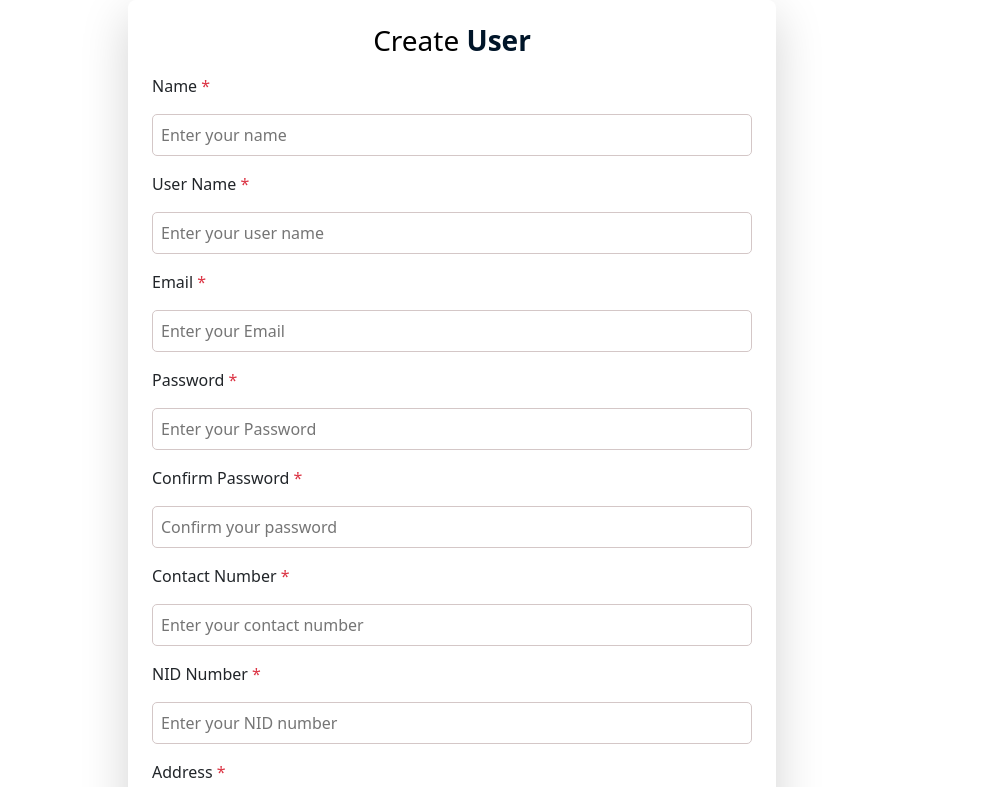
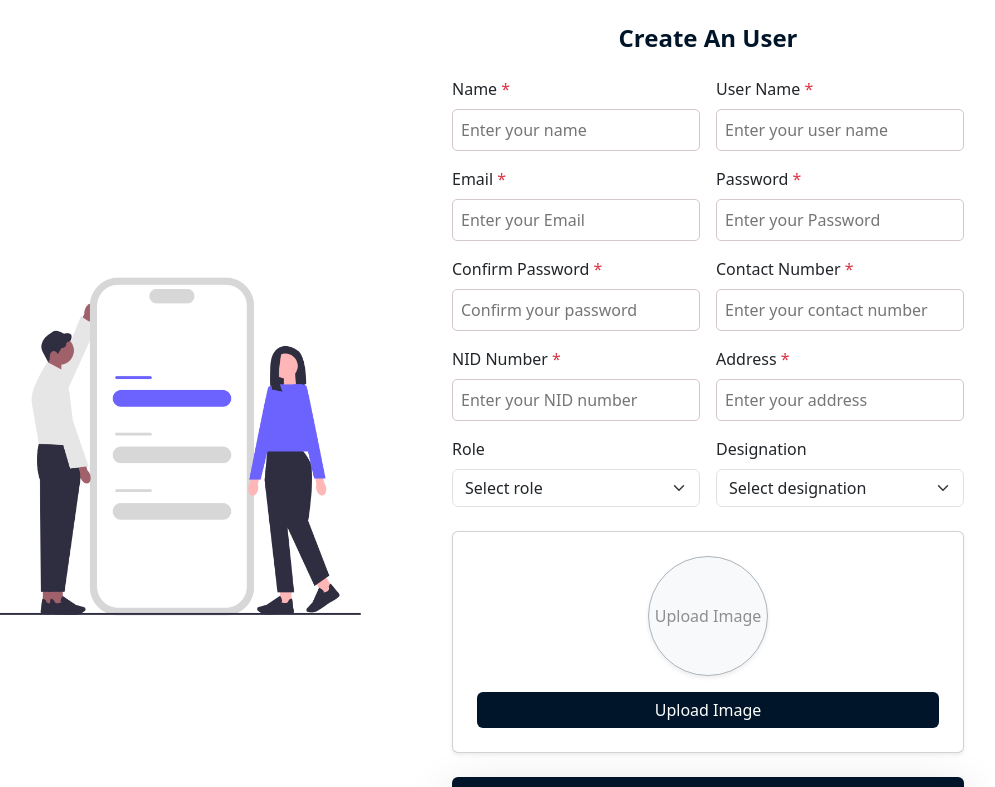
Before and after one commit to majbaulhoque/Hospital-Management-Systemstem, a React (Vite) app: page /create-user in a window 1280 px wide. Shown: the top 787 px of the page, without its empty margins (188-1183 px from the left). Built offline with nearby package versions, Linux system fonts and the light colour scheme.

Commit message:
modified create user

```diff
--- a/src/Component/CreateUser/CreateUserForm.jsx
+++ b/src/Component/CreateUser/CreateUserForm.jsx
@@ -2,6 +2,7 @@ import { useState } from "react";
 import "../../assets/styles/form/index.css";
 import Form from "react-bootstrap/Form";
 import { Button, Card } from "react-bootstrap";
+import { Link } from "react-router-dom";
 
 const CreateUserForm = () => {
   const [image, setImage] = useState(null);
@@ -28,22 +29,24 @@ const CreateUserForm = () => {
   };
 
   return (
-    <div className="d-flex  container justify-content-center align-items-center">
-      <div className=" p-4 shadow-lg rounded-3 ">
-        <h3 className="text-center mb-3 text-black">
-          Create <span className="custom-text-main fw-bold">User</span>
-        </h3>
+    <div className="d-flex flex-lg-row flex-column container justify-content-center align-items-center">
+      <img className="custom-big-form-width" src="/images/create-user.png" alt="" />
+    <div className="p-4  rounded-3">
+      <h4 className="text-center mb-4 custom-text-main fw-bold">
+        Create An<span className=" "> User</span>
+      </h4>
       {/* form */}
-        <form className="addUserForm    d-flex justify-content-center align-items-center">
-          <div className=" d-flex custom-big-form-width  flex-wrap justify-content-center  flex-column gap-3 ">
+      <form className="addUserForm d-flex justify-content-center align-items-center">
+        <div className="custom-big-form-width">
+          <div className="row g-3">
             {/* name */}
-            <div className="d-flex flex-column gap-3  ">
+            <div className="col-md-6">
+              <div className="d-flex flex-column gap-2">
                 <label htmlFor="name">
                   Name <span className="text-danger">*</span>
                 </label>
                 <input
                   type="text"
-                // custom css included
                   className="form-control-custom"
                   id="name"
                   name="name"
@@ -51,14 +54,15 @@ const CreateUserForm = () => {
                   placeholder="Enter your name"
                 />
               </div>
+            </div>
             {/* user name */}
-            <div className="d-flex flex-column gap-3  ">
+            <div className="col-md-6">
+              <div className="d-flex flex-column gap-2">
                 <label htmlFor="userName">
                   User Name <span className="text-danger">*</span>
                 </label>
                 <input
                   type="text"
-                // custom css included
                   className="form-control-custom"
                   id="userName"
                   name="userName"
@@ -66,14 +70,15 @@ const CreateUserForm = () => {
                   placeholder="Enter your user name"
                 />
               </div>
+            </div>
             {/* email */}
-            <div className="d-flex flex-column gap-3  ">
+            <div className="col-md-6">
+              <div className="d-flex flex-column gap-2">
                 <label htmlFor="email">
                   Email <span className="text-danger">*</span>
                 </label>
                 <input
                   type="email"
-                // custom css included
                   className="form-control-custom"
                   id="email"
                   name="email"
@@ -81,15 +86,15 @@ const CreateUserForm = () => {
                   placeholder="Enter your Email"
                 />
               </div>
+            </div>
             {/* password */}
-            <div className="d-flex flex-column gap-3  ">
-              <label htmlFor="Password">
+            <div className="col-md-6">
+              <div className="d-flex flex-column gap-2">
+                <label htmlFor="password">
                   Password <span className="text-danger">*</span>
                 </label>
-
                 <input
                   type="password"
-                // custom css included
                   className="form-control-custom"
                   id="password"
                   name="password"
@@ -97,14 +102,15 @@ const CreateUserForm = () => {
                   placeholder="Enter your Password"
                 />
               </div>
+            </div>
             {/* confirm password */}
-            <div className="d-flex flex-column gap-3  ">
+            <div className="col-md-6">
+              <div className="d-flex flex-column gap-2">
                 <label htmlFor="confirmPassword">
                   Confirm Password <span className="text-danger">*</span>
                 </label>
                 <input
-                type="confirmPassword"
-                // custom css included
+                  type="password"
                   className="form-control-custom"
                   id="confirmPassword"
                   name="confirmPassword"
@@ -112,14 +118,15 @@ const CreateUserForm = () => {
                   placeholder="Confirm your password"
                 />
               </div>
-            {/* Contact no */}
-            <div className="d-flex flex-column gap-3  ">
+            </div>
+            {/* contact number */}
+            <div className="col-md-6">
+              <div className="d-flex flex-column gap-2">
                 <label htmlFor="contactNumber">
                   Contact Number <span className="text-danger">*</span>
                 </label>
                 <input
                   type="number"
-                // custom css included
                   className="form-control-custom"
                   id="contactNumber"
                   name="contactNumber"
@@ -127,14 +134,15 @@ const CreateUserForm = () => {
                   placeholder="Enter your contact number"
                 />
               </div>
-            {/* NID no */}
-            <div className="d-flex flex-column gap-3  ">
+            </div>
+            {/* NID number */}
+            <div className="col-md-6">
+              <div className="d-flex flex-column gap-2">
                 <label htmlFor="nidNumber">
                   NID Number <span className="text-danger">*</span>
                 </label>
                 <input
                   type="number"
-                // custom css included
                   className="form-control-custom"
                   id="nidNumber"
                   name="nidNumber"
@@ -142,14 +150,15 @@ const CreateUserForm = () => {
                   placeholder="Enter your NID number"
                 />
               </div>
-            {/* Address */}
-            <div className="d-flex flex-column gap-3  ">
+            </div>
+            {/* address */}
+            <div className="col-md-6">
+              <div className="d-flex flex-column gap-2">
                 <label htmlFor="address">
                   Address <span className="text-danger">*</span>
                 </label>
                 <input
                   type="text"
-                // custom css included
                   className="form-control-custom"
                   id="address"
                   name="address"
@@ -157,19 +166,23 @@ const CreateUserForm = () => {
                   placeholder="Enter your address"
                 />
               </div>
+            </div>
             {/* role */}
-            <div className="d-flex flex-column gap-3  ">
-              <label htmlFor="">Role</label>
+            <div className="col-md-6">
+              <div className="d-flex flex-column gap-2">
+                <label htmlFor="role">Role</label>
                 <Form.Select aria-label="Default select example">
-                <option>Select role</option>
+                  <option >Select role</option>
                   <option value="user">User</option>
                   <option value="admin">Admin</option>
                 </Form.Select>
               </div>
+            </div>
             {/* designation */}
-            <div className="d-flex flex-column gap-3  ">
-              <label htmlFor="">Designation</label>
-              <Form.Select aria-label="Default select example">
+            <div className="col-md-6">
+              <div className="d-flex flex-column gap-2">
+                <label htmlFor="designation">Designation</label>
+                <Form.Select required={true} aria-label="Default select example">
                   <option>Select designation</option>
                   <option value="doctor">Doctor</option>
                   <option value="nurse">Nurse</option>
@@ -179,14 +192,13 @@ const CreateUserForm = () => {
                   <option value="testOperator">Test operator</option>
                 </Form.Select>
               </div>
+            </div>
+          </div>
           {/* image upload */}
-            <Card className="p-4 mb-4 shadow-sm">
+          <Card className="p-2 mb-4 mt-4 shadow-sm">
             <Card.Body>
               <Form.Group className="mb-3">
-                  <Form.Label
-                    htmlFor="imageUpload"
-                    className="d-block text-center"
-                  >
+                <Form.Label htmlFor="imageUpload" className="d-block text-center">
                   {previewUrl ? (
                     <img
                       src={previewUrl}
@@ -200,8 +212,8 @@ const CreateUserForm = () => {
                     />
                   ) : (
                     <div
-                        className="image-placeholder ms-auto me-auto d-flex align-items-center justify-content-center bg-light  rounded-circle border border-dark-subtle shadow-sm"
-                        style={{ width: "150px", height: "150px" }}
+                      className="image-placeholder ms-auto me-auto d-flex align-items-center justify-content-center bg-light rounded-circle border border-dark-subtle shadow-sm"
+                      style={{ width: "120px", height: "120px" }}
                     >
                       <span className="text-muted text-body-tertiary">
                         Upload Image
@@ -212,6 +224,7 @@ const CreateUserForm = () => {
                 <Form.Control
                   type="file"
                   id="imageUpload"
+                  required={true}
                   onChange={handleImageUpload}
                   className="d-none"
                 />
@@ -240,7 +253,7 @@ const CreateUserForm = () => {
           {/* submit button */}
           <button
             type="submit"
-              className="btn custom-bg-main shadow-lg border-0 btn-primary"
+            className="btn custom-bg-main ms-auto me-auto w-100 text-center shadow-lg border-0 btn-primary"
           >
             Create
           </button>
@@ -248,10 +261,12 @@ const CreateUserForm = () => {
       </form>
       <div className="d-flex justify-content-center gap-2 align-items-center">
         <p className="text-center mt-3">Already have account? </p>
-          <span className="custom-text-main fw-medium">Sign in</span>
+        <Link to='/login' className="text-decoration-none custom-text-main fw-medium">Sign in</Link>
       </div>
     </div>
   </div>
+
+
   );
 };
 
--- a/src/Component/Login/LoginForm.jsx
+++ b/src/Component/Login/LoginForm.jsx
@@ -6,7 +6,7 @@ const LoginForm = () => {
         style={{ height: "100vh" }}
         className="d-flex container justify-content-center align-items-center"
       >
-        <div className=" p-3 shadow-lg ">
+        <div className=" p-3  ">
           <h3 className="text-center mb-3 "><span className="custom-text-main fw-bold">Login</span></h3>
           {/* form */}
           <form className="addUserForm    d-flex justify-content-center align-items-center">
--- a/src/assets/styles/form/index.css
+++ b/src/assets/styles/form/index.css
@@ -2,7 +2,7 @@
     width: 400px;
   }
   .custom-big-form-width{
-    width: 600px;
+    width: 40vw;
   }
   .form-control-custom:focus {
     outline: none;
```
Also changed, not shown: public/images/create-user.png (added), vercel.json (added), 1 other file (tests, documents, lock files or other folders). Lines whose indentation alone changed are shown as unchanged.
